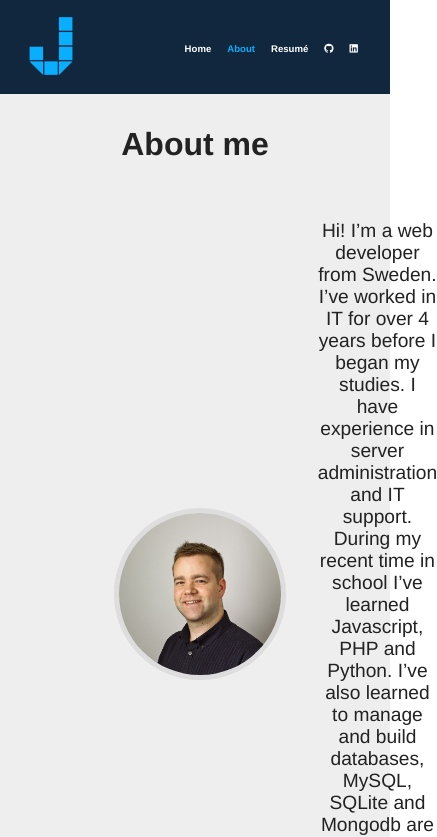
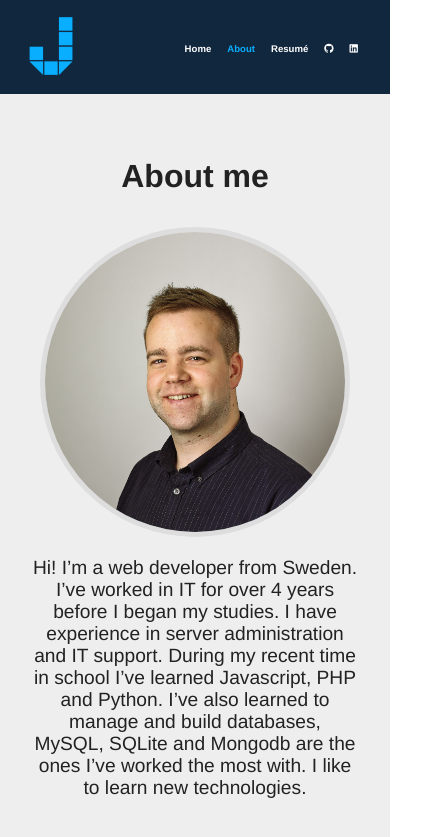
Before and after one commit to Jimpxx/portfolio-vue, a Vue app: page /#/about in a window 390 px wide. Shown: the top 837 px of the page, 437 px wide, since content can reach past the window. Built offline with nearby package versions, Linux system fonts and the light colour scheme.

Commit message:
Made the about page better styled

```diff
--- a/src/App.vue
+++ b/src/App.vue
@@ -127,14 +127,14 @@ body {
 //     left: 0;
 // }
 
-.about {
-  display: flex;
-  flex-direction: column;
-  align-items: center;
-  justify-content: center;
-  align-content: center;
-  justify-items: center;
-}
+// .about {
+//   display: flex;
+//   flex-direction: column;
+//   align-items: center;
+//   justify-content: center;
+//   align-content: center;
+//   justify-items: center;
+// }
 
 img {
   width: 100%;
--- a/src/views/About.vue
+++ b/src/views/About.vue
@@ -1,7 +1,10 @@
 <template>
   <div class="container">
     <div class="about">
+      <div class="about-title">
         <h1>About me</h1>
+      </div>
+      <div class="about-content">
         <div class="flex-container">
           <img src="../assets/Jimmy.jpg" alt="Image of Jimmy Andersson" />
           <p>
@@ -15,18 +18,37 @@
         </div>
       </div>
     </div>
+  </div>
 </template>
 <script>
 export default {};
 </script>
 <style lang="scss" scoped>
+.about {
+  min-height: 600px;
+  background-color: #eee;
+  color: #222;
+  padding: 4rem 10rem;
+  max-width: 60%;
+  margin: auto;
+  h1 {
+    margin-top: 0rem;
+  }
+}
+
+.about-title {
+}
+
+.about-content {
+  margin-top: 4rem;
+}
+
 .flex-container {
   display: flex;
   // justify-items: center;
   // justify-content: space-around;
-  padding: 0 10rem;
   align-items: center;
-  margin-top: 1rem;
+  // margin-top: 1rem;
   img {
     max-width: 300px;
     border: 5px solid #ddd;
@@ -44,12 +66,39 @@ export default {};
   color: #222;
 }
 
+@media (max-width: 1100px) {
   .about {
-  min-height: 700px;
-  background-color: #eee;
-  color: #222;
-  h1 {
+    padding: 4rem 8rem;
+    max-width: 70%;
+  }
+}
+
+@media (max-width: 900px) {
+  .about {
+    padding: 4rem 6rem;
+    max-width: 80%;
+  }
+  .flex-container {
+    flex-direction: column;
+    img {
+      margin-right: 0rem;
+    }
+  }
+  .about-content {
     margin-top: 2rem;
   }
 }
+
+@media (max-width: 550px) {
+  .about {
+    padding: 4rem 2rem;
+    max-width: 100%;
+  }
+  // .flex-container {
+  //   flex-direction: column;
+  // }
+  // .about-content {
+  //   margin-top: 2rem;
+  // }
+}
 </style>
```
Lines whose indentation alone changed are shown as unchanged.
